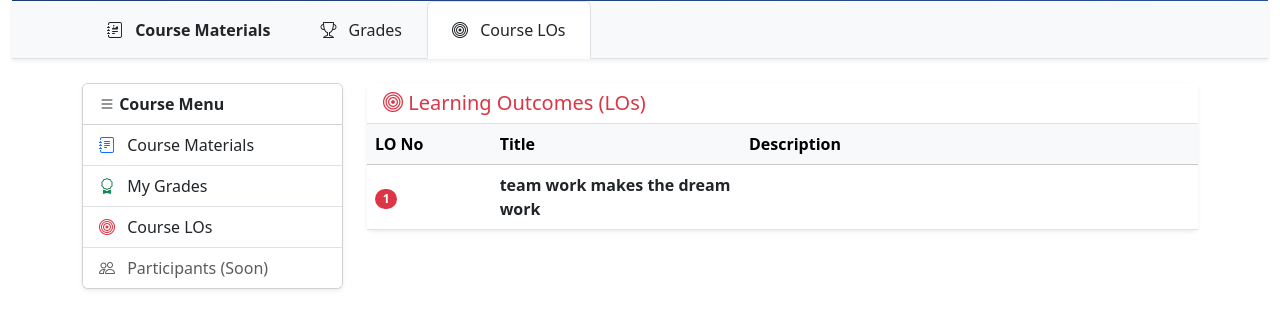
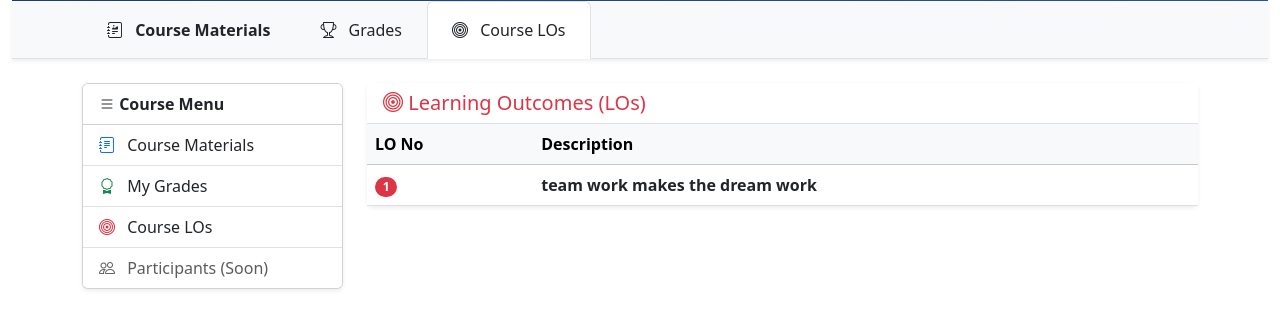
Before and after one commit to Mirket07/Acumie, a Django app: page /courses/1/ in a window 1280 px wide, after a click on "Course LOs". Shown: the part 279-608 px from the top of the page. Run offline with Django 5.2, Linux system fonts and the light colour scheme; a user stored in the database is signed in; data comes from the database, SQL or seed files in the repository; both versions use the stored data as it was after the commit; data that the repository does not hold is empty; parts of the project's set-up code (start-up, migrations or seed data) failed here and were passed over.

Commit message:
Lo tablosu düzeltildi

```diff
--- a/courses/templates/courses/course_detail.html
+++ b/courses/templates/courses/course_detail.html
@@ -203,8 +203,7 @@
                             <table class="table table-hover align-middle mb-0">
                                 <thead class="table-light">
                                     <tr>
-                                        <th style="width: 15%;">LO No</th>
-                                        <th style="width: 30%;">Title</th>
+                                        <th style="width: 20%;">LO No</th>
                                         <th>Description</th>
                                     </tr>
                                 </thead>
@@ -212,12 +211,16 @@
                                     {% for lo in learning_outcomes %}
                                     <tr>
                                         <td><span class="badge bg-danger rounded-pill">{{ lo.code }}</span></td>
-                                        <td class="fw-bold text-dark">{{ lo.title }}</td>
-                                        <td class="text-muted small">{{ lo.description }}</td>
+                                        <td class="text-dark">
+                                            <div class="fw-bold">{{ lo.title }}</div>
+                                            {% if lo.description %}
+                                                <div class="text-muted small mt-1">{{ lo.description }}</div>
+                                            {% endif %}
+                                        </td>
                                     </tr>
                                     {% empty %}
                                     <tr>
-                                        <td colspan="3" class="text-center py-5 text-muted">
+                                        <td colspan="2" class="text-center py-5 text-muted">
                                             <i class="bi bi-inbox fs-1 d-block mb-3"></i>
                                             No Learning Outcomes defined for this course yet.
                                         </td>
```
Also changed, not shown: db.sqlite3.
